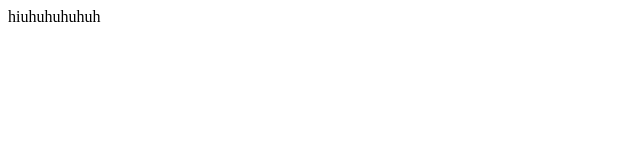
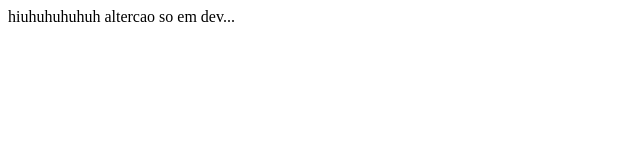
Before and after one commit to CodeExpertsLearning/git, a plain HTML site: page index.html in a window 1280 px wide. Shown: the whole page, without its empty margins (0-640 px from the left). Drawn offline with Linux system fonts and the light colour scheme.

Commit message:
Primeiro commit em ramificacao dev

```diff
--- a/index.html
+++ b/index.html
@@ -8,5 +8,7 @@
 </head>
 <body>
     hiuhuhuhuhuh
+
+    altercao so em dev...
 </body>
 </html>
```
